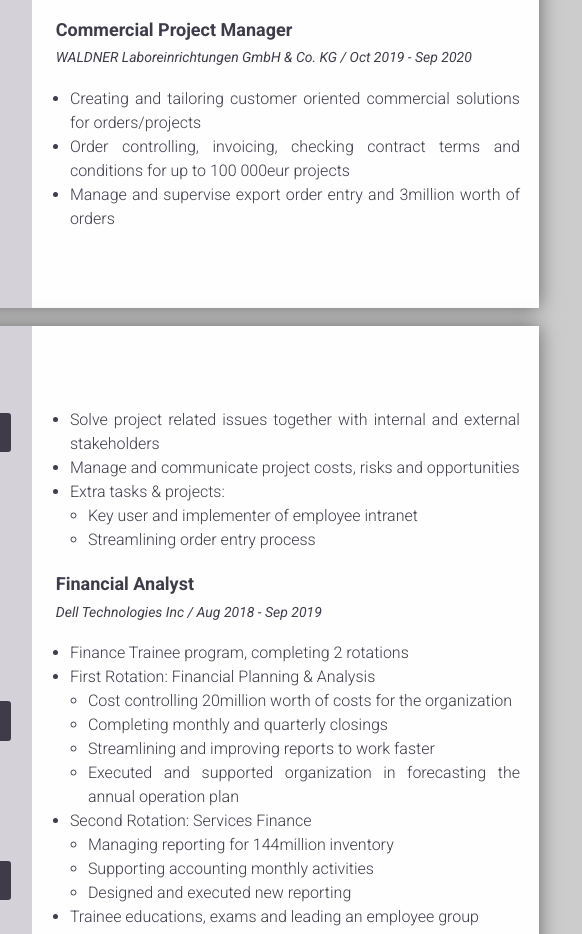
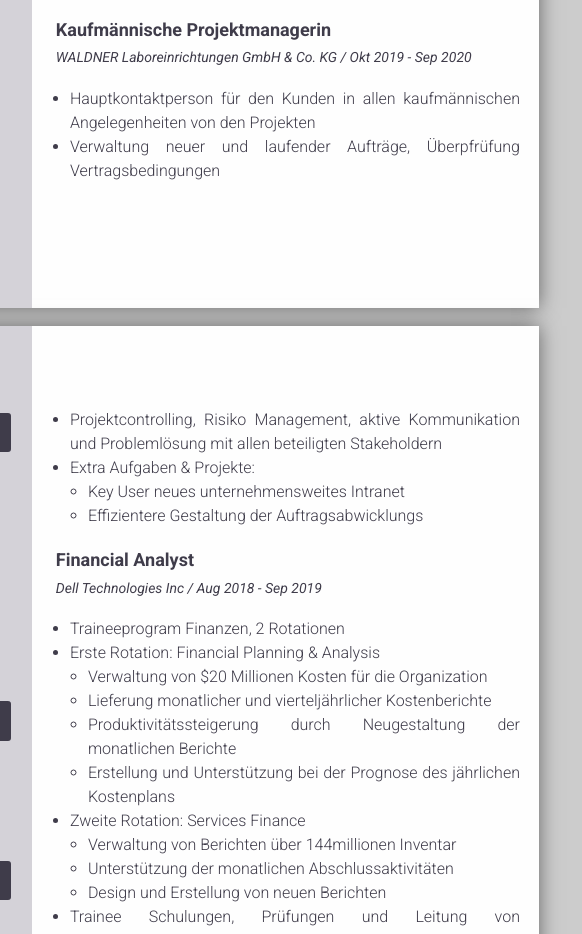
Before and after one commit to Hanttone/CV, a plain HTML site: page index.html in a window 1280 px wide. Shown: the part 823-1757 px from the top of the page, 498-1080 px from the left. Drawn offline with Linux system fonts and the light colour scheme; a web font is replaced by a local one.

Commit message:
trasnaltion2

```diff
--- a/index.html
+++ b/index.html
@@ -131,7 +131,7 @@
                     <h4 class="job">Neuefische - School and Pool for Digital Talent / Sep 2020</h4>
                     <ul>
                         <li>
-                            Intensiv-Coding-Bootcamp in Vollzeit. 540 Stunden programmierpraxis mit EigenEntwicklung einer App als Abschlussarbeit(digitales Gesellenstück).
+                            Intensiv-Coding-Bootcamp in Vollzeit. 540 Stunden programmierpraxis mit EigenEntwicklung einer App als Abschlussarbeit (digitales Gesellenstück).
                         </li>
                         <li>
                             Training in Agile Methoden
@@ -143,12 +143,11 @@
                             <li>Shell, npm, Git Workflow, VS Code</li></ul>
                         </li>
                         </ul>
-                    <h3 class="jobtitle">Commercial Project Manager</h3>
-                    <h4 class="job">WALDNER Laboreinrichtungen GmbH & Co. KG / Oct 2019 - Sep 2020</h4>
+                    <h3 class="jobtitle">Kaufmännische Projektmanagerin</h3>
+                    <h4 class="job">WALDNER Laboreinrichtungen GmbH & Co. KG / Okt 2019 - Sep 2020</h4>
                     <ul>
-                        <li>Creating and tailoring customer oriented commercial solutions for orders/projects</li>
-                        <li>Order controlling, invoicing, checking contract terms and conditions for up to 100 000eur projects</li>
-                        <li>Manage and supervise export order entry and 3million worth of orders </li>
+                        <li>Hauptkontaktperson für den Kunden in allen kaufmännischen Angelegenheiten von den Projekten</li>
+                        <li>Verwaltung neuer und laufender Aufträge, Überpfrüfung Vertragsbedingungen </li>
                     </ul>
                 </div>
             </div>
@@ -215,40 +214,40 @@
             <div class="textwrappersecond">
                 <div class="work">
                     <ul>
-                        <li>Solve project related issues together with internal and external stakeholders</li>
-                        <li>Manage and communicate project costs, risks and opportunities</li>
-                        <li> Extra tasks & projects:
+                        <li>Projektcontrolling, Risiko Management, aktive Kommunikation und Problemlösung mit allen beteiligten
+                            Stakeholdern</li>
+                        <li> Extra Aufgaben & Projekte:
                             <ul>
-                                <li>Key user and implementer of employee intranet</li>
-                                <li>Streamlining order entry process</li>
+                                <li>Key User neues unternehmensweites Intranet</li>
+                                <li>Effizientere Gestaltung der Auftragsabwicklungs</li>
                             </ul>
                         </li>
                     </ul>
                     <h3 class="jobtitle">Financial Analyst</h3>
                     <h4 class="job">Dell Technologies Inc / Aug 2018 - Sep 2019</h4>
                     <ul>
-                        <li>Finance Trainee program, completing 2 rotations</li>
-                        <li>First Rotation: Financial Planning & Analysis</li>
+                        <li>Traineeprogram Finanzen, 2 Rotationen</li>
+                        <li>Erste Rotation: Financial Planning & Analysis</li>
                             <ul>
-                                <li>Cost controlling 20million worth of costs for the organization</li>
-                                <li>Completing monthly and quarterly closings</li>
-                                <li>Streamlining and improving reports to work faster</li>
-                                <li>Executed and supported organization in forecasting the annual operation plan</li>
+                                <li>Verwaltung von $20 Millionen Kosten für die Organization</li>
+                                <li>Lieferung monatlicher und vierteljährlicher Kostenberichte</li>
+                                <li>Produktivitätssteigerung durch Neugestaltung der monatlichen Berichte</li>
+                                <li>Erstellung und Unterstützung bei der Prognose des jährlichen Kostenplans</li>
                             </ul>
-                        <li>Second Rotation: Services Finance</li>
+                        <li>Zweite Rotation: Services Finance</li>
                         <ul>
-                            <li>Managing reporting for 144million inventory</li>
-                            <li>Supporting accounting monthly activities</li>
-                            <li>Designed and executed new reporting</li>
+                            <li>Verwaltung von Berichten über 144millionen Inventar</li>
+                            <li>Unterstützung der monatlichen Abschlussaktivitäten</li>
+                            <li>Design und Erstellung von neuen Berichten</li>
                         </ul>
-                        <li>Trainee educations, exams and leading an employee group</li>
+                        <li>Trainee Schulungen, Prüfungen und Leitung von Mitarbeitergruppe</li>
 
                     </ul>
-                    <h2 class="textheader">Studies</h2>
+                    <h2 class="textheader">Studium</h2>
                     <h3 class="jobtitle">Hanken School of Economics</h3>
                     <h4 class="job">Master of Sciences / 2013 - 2018</h4>
-                    <p>Major in Quantitative Financial Economics with a focus on statistics.
-                        Minors in Accounting and Labour Law. Extracurricular activities: tutoring twice, member of various student organization boards, volunteering in annual ball organization team.
+                    <p>Hauptfach: Quantitative Financial Economics mit ein focus auf Statisik.
+                        Nebenfächer: Rechnungswesen und Arbeitsrecht. Außserschülische Aktivitäten: Tutor 2 mal, vorstandsmitglied von mehreren Studenten Organisationen, freiwilligenarbeit bei Jährlichen Ball organisationsteam.
                     </p>
                     <h3 class="jobtitle">WFI School of Management</h3>
                     <h4 class="job">Erasmus Exchange Semester / 2016 - 2017</h4>
```
